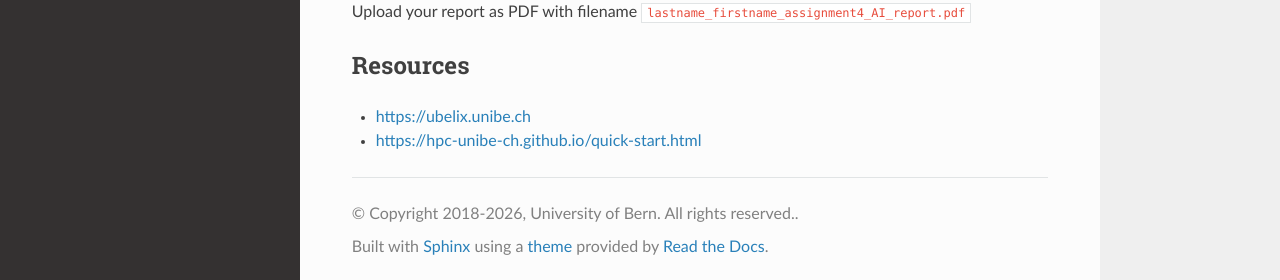
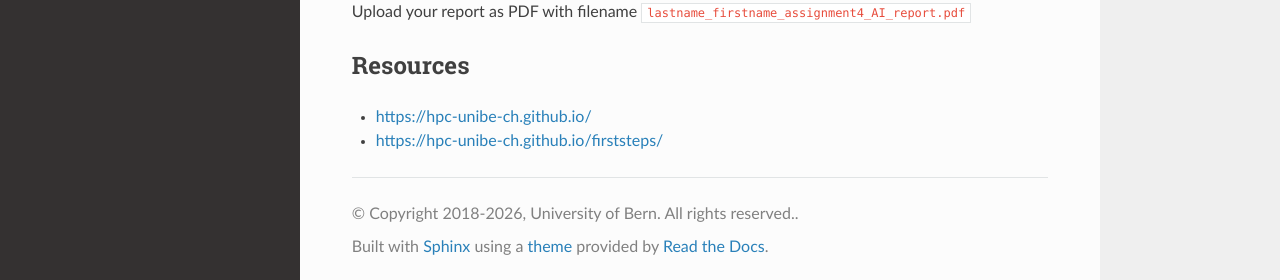
Before and after one commit to persmed/cas-assignment, a Sphinx documentation site: the page built from docs/assignment.ai.rst, in a window 1280 px wide and 900 px high, scrolled down 5715 px. Shown: the part 617-897 px from the top of the window. Built offline with Sphinx 7.4.7 and the Read the Docs theme 3.1.0, drawn with Linux system fonts in a browser that asks for light colours; pages that are not in the unit, such as notebooks, are missing from menus; some of the changed lines change nothing that is shown.

Commit message:
docs: fix 404 links

```diff
--- a/docs/assignment.ai.rst
+++ b/docs/assignment.ai.rst
@@ -254,5 +254,5 @@ Upload your report as PDF with filename ``lastname_firstname_assignment4_AI_repo
 Resources
 ---------
 
-* https://ubelix.unibe.ch
-* https://hpc-unibe-ch.github.io/quick-start.html
+* https://hpc-unibe-ch.github.io/
+* https://hpc-unibe-ch.github.io/firststeps/
```
